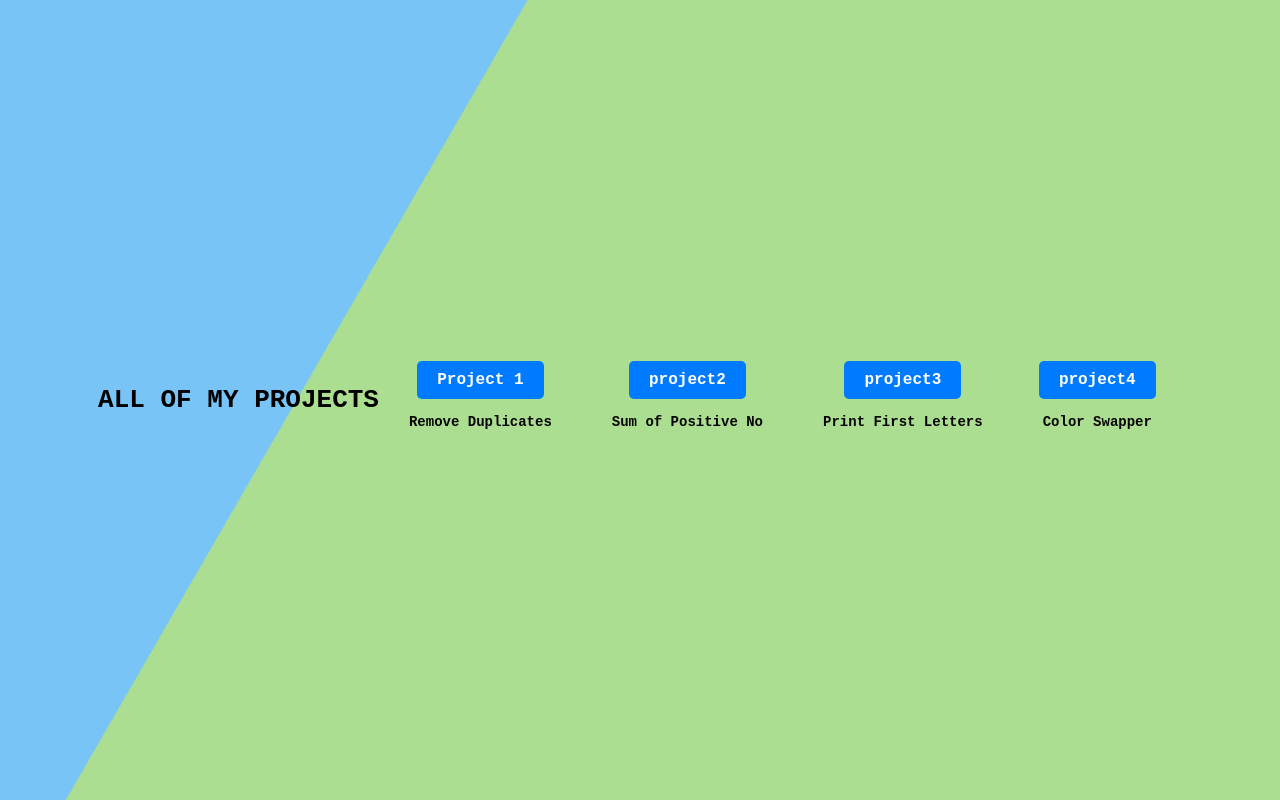
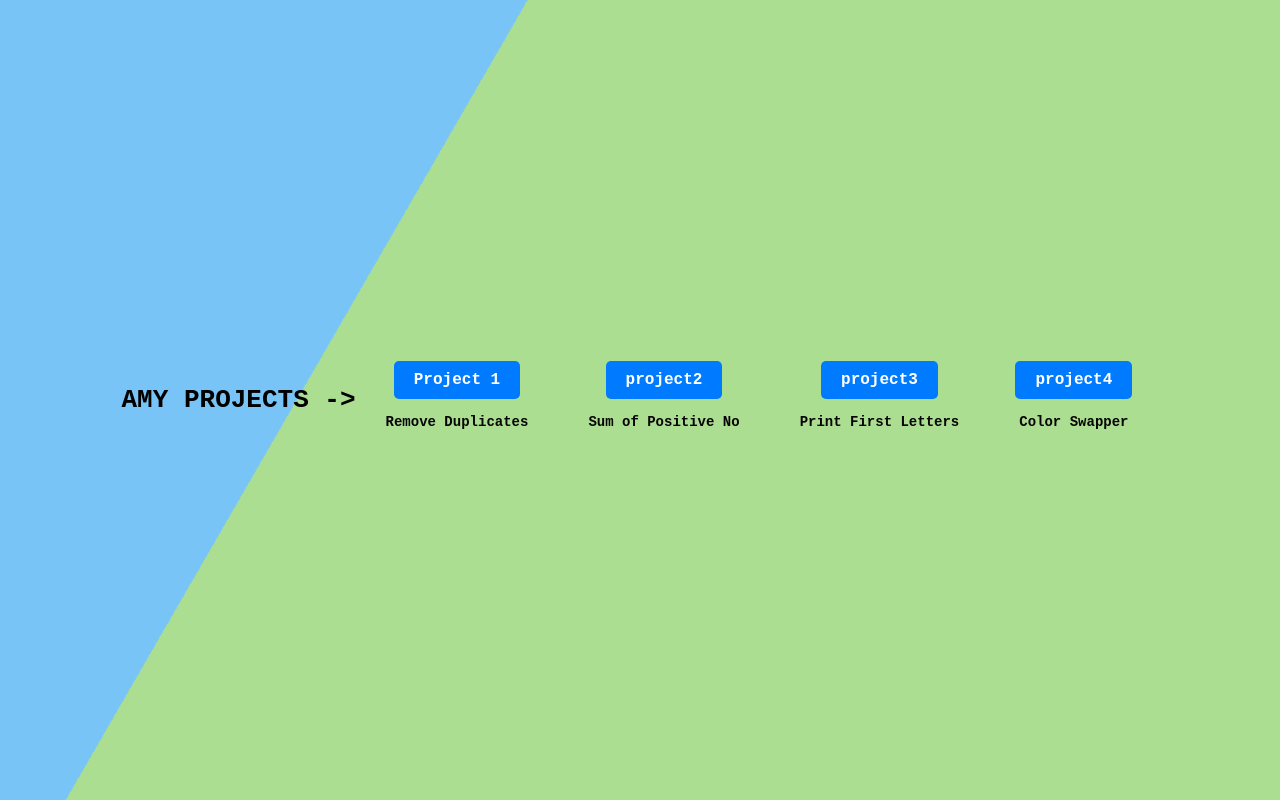
Before and after one commit to SaltyhorzE/Landing_page_for_my_projects, a plain HTML site: page index.html in a window 1280 px wide. Drawn offline with Linux system fonts and the light colour scheme.

Commit message:
Update index.html

```diff
--- a/index.html
+++ b/index.html
@@ -7,7 +7,7 @@
 <link href="style.css" rel="stylesheet">
 
 </head>
-<body><h1>ALL OF MY PROJECTS</h1>
+<body><h1>AMY PROJECTS -></h1>
 <div class="all">
   <div class="buttons-container">
     <div class="button-wrapper">
```
